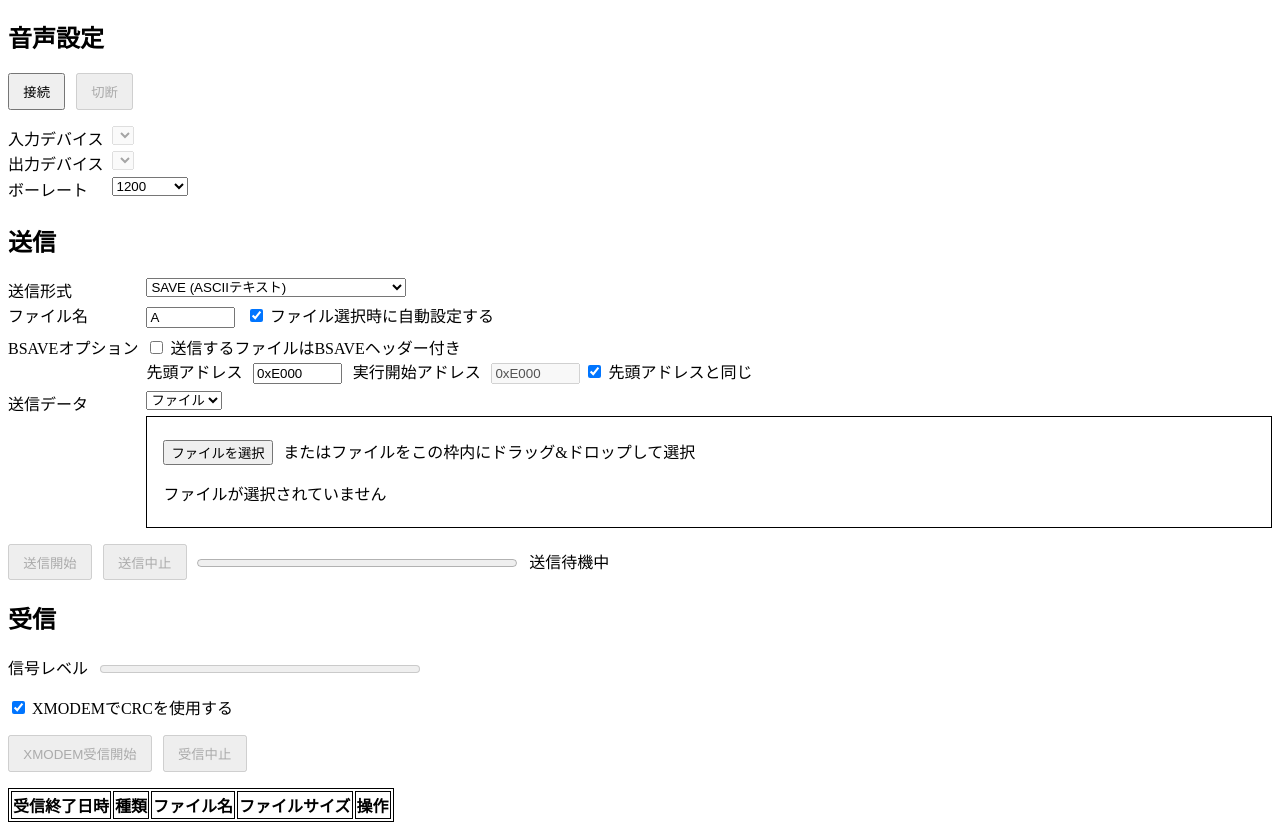
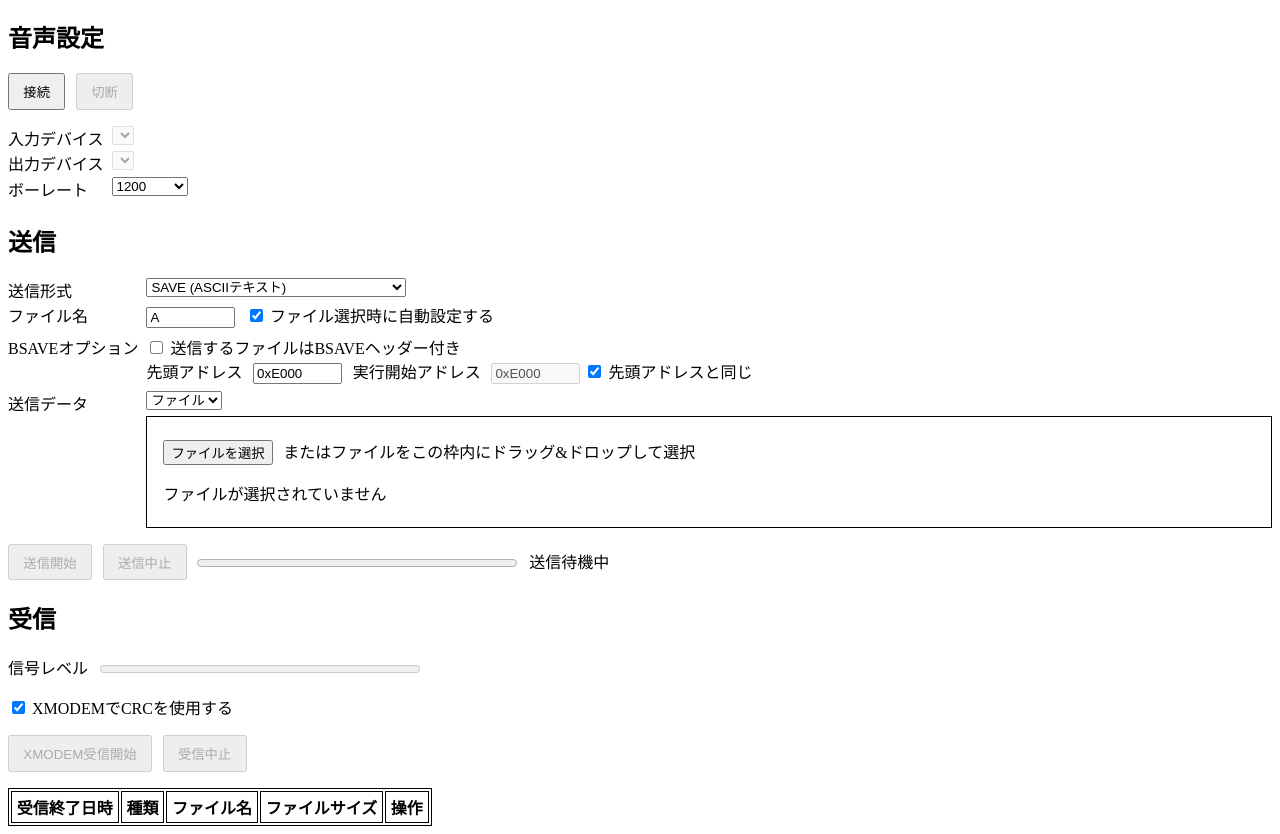
Before and after one commit to mikecat/file_sound_transceiver, a plain HTML site: page index.html in a window 1280 px wide. Shown: the part 103-937 px from the top of the page. Drawn offline with Linux system fonts and the light colour scheme.

Commit message:
add padding to tables

```diff
--- a/index.css
+++ b/index.css
@@ -50,4 +50,5 @@ select, input[type="text"] {
 
 .basic-table th, .basicTable td {
 	border: 1px solid black;
+	padding: 0.2em 0.3em;
 }
```
